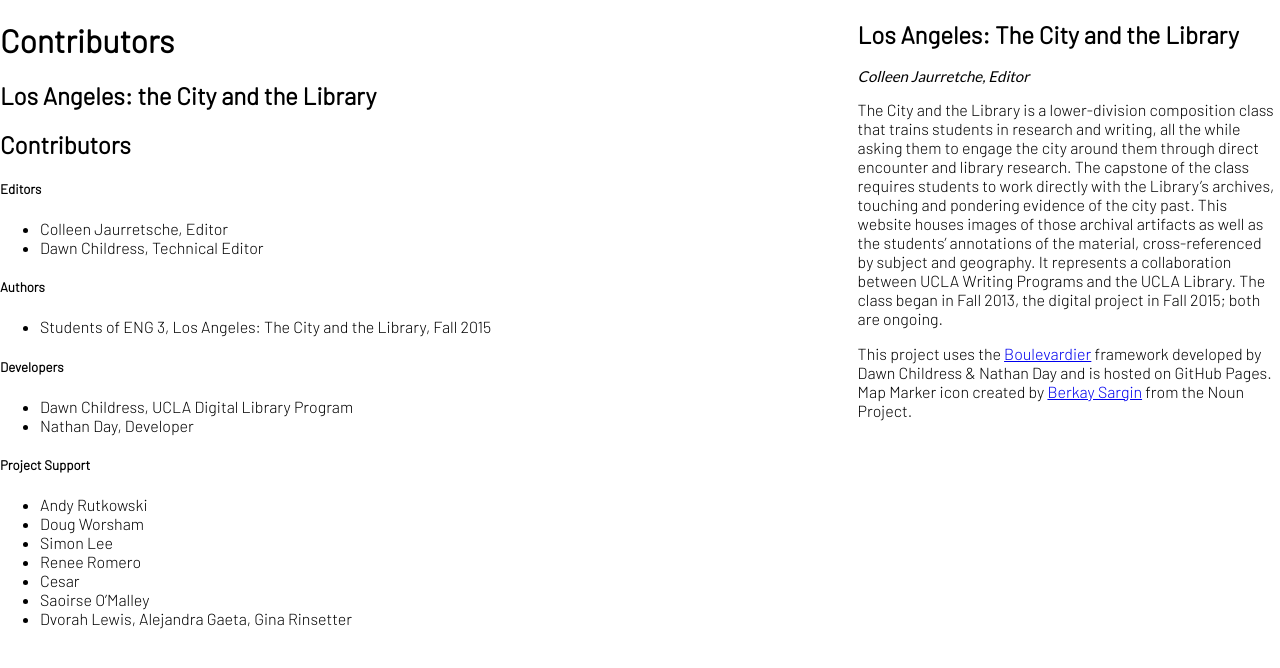
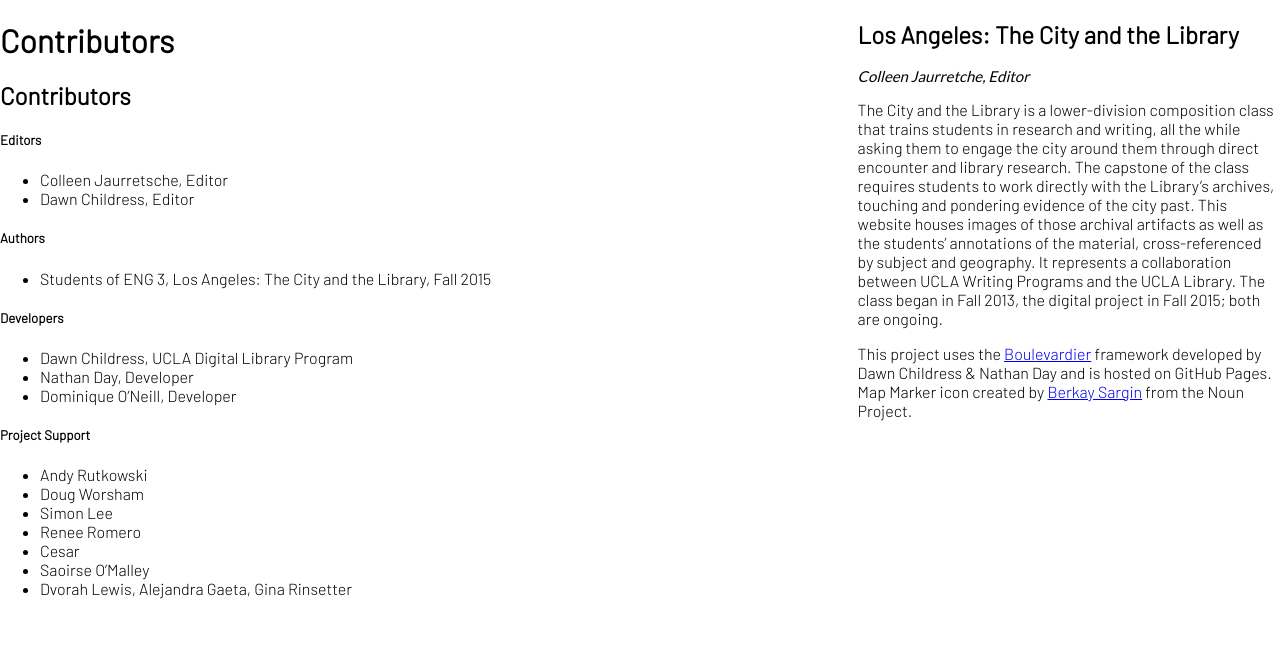
Before and after one commit to kirschbombe/flaneur, a Jekyll site: the page built from contributors.md, in a window 1280 px wide. Shown: the top 668 px of the page. Built offline with Jekyll 4.4.1, drawn with Linux system fonts in a browser that asks for light colours.

Commit message:
update contributors text

```diff
--- a/contributors.md
+++ b/contributors.md
@@ -3,12 +3,11 @@
 title: Contributors
 permalink: /contributors/
 ---
-# Los Angeles: the City and the Library
 # Contributors
 
 ##### Editors
 * Colleen Jaurretsche, Editor
-* Dawn Childress, Technical Editor
+* Dawn Childress, Editor
 
 ##### Authors
 * Students of ENG 3, Los Angeles: The City and the Library, Fall 2015
@@ -16,6 +15,7 @@
 ##### Developers
 * Dawn Childress, UCLA Digital Library Program
 * Nathan Day, Developer
+* Dominique O'Neill, Developer
 
 ##### Project Support
 * Andy Rutkowski
```
